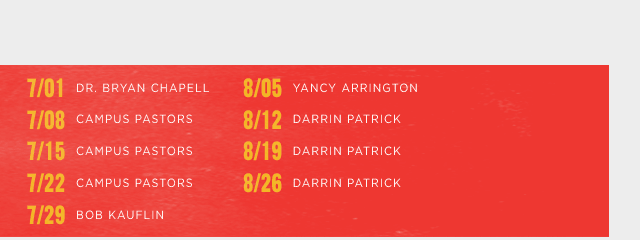
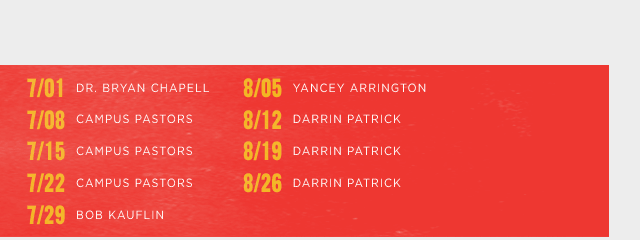
Before and after one commit to kraigh/JSummer, a plain HTML site: page index.html in a window 1280 px wide. Shown: the top 240 px of the page, 543-1183 px from the left. Drawn offline with Linux system fonts and the light colour scheme; a script that the page names is missing.

Commit message:
fixed banner typo

```diff
--- a/style.css
+++ b/style.css
@@ -113,7 +113,7 @@ a.LINK3:hover  {background:url(images/Banner7_22.gif);/* border:1px dashed black
 a.LINK4 {left:437px; top:135px; background:transparent;}
 a.LINK4 {display:block; width:194px; height:0; padding-top:28px; overflow:hidden; position:absolute;}
 a.LINK4:hover  {background:url(images/Banner7_29.gif);/* border:1px dashed black;*/ color:black;}
-a.LINK5 {left:654px; top:8px; background:transparent;}
+a.LINK5 {left:654px; top:8px; background:url(images/Banner8_5Yellow.gif);}
 a.LINK5 {display:block; width:194px; height:0; padding-top:28px; overflow:hidden; position:absolute;}
 a.LINK5:hover  {background:url(images/Banner8_5.gif);/* border:1px dashed black;*/ color:black;}
 a.LINK6 {left:654px; top:40px; background:transparent;}
```
Also changed, not shown: images/Banner8_5Yellow.gif (added).
